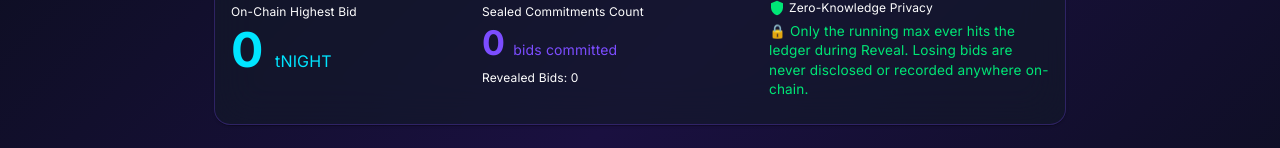
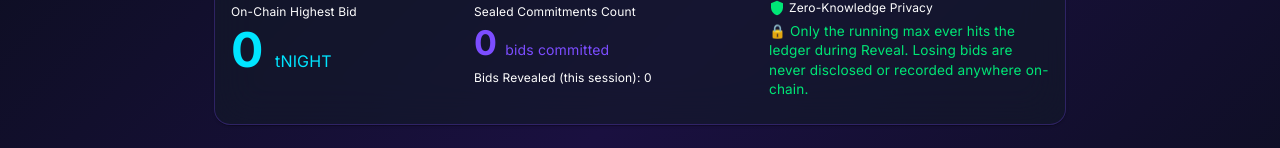
Before and after one commit to aths550/new-moon, a React (Vite) app in the folder frontend/auction-ui/: page / in a window 1280 px wide. Shown: the part 308-456 px from the top of the page. Built offline with nearby package versions, Linux system fonts and the light colour scheme; no server answers; what @midnight-ntwrk/midnight-js-network-id would draw is missing.

Commit message:
fix: increment and correctly label session-local revealed bids counter

```diff
--- a/frontend/auction-ui/src/App.tsx
+++ b/frontend/auction-ui/src/App.tsx
@@ -306,6 +306,7 @@ const App: React.FC = () => {
       await auctionApi.revealBid();
       setStatusSeverity("success");
       setStatusMessage("👁️ Bid successfully revealed on-chain!");
+      _setRevealedBidsCount((prev) => prev + 1);
     } catch (e: unknown) {
       const err = e instanceof Error ? e : new Error(String(e));
       console.error(err);
@@ -565,7 +566,7 @@ const App: React.FC = () => {
                     </Typography>
                   </Typography>
                   <Typography variant="caption" color="text.secondary">
-                    Revealed Bids: {_revealedBidsCount}
+                    Bids Revealed (this session): {_revealedBidsCount}
                   </Typography>
                 </Box>
 
```
